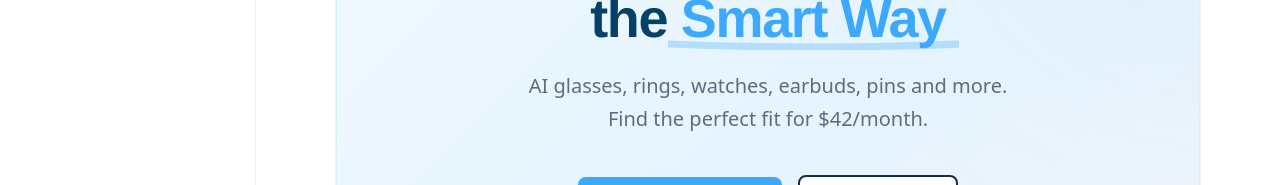
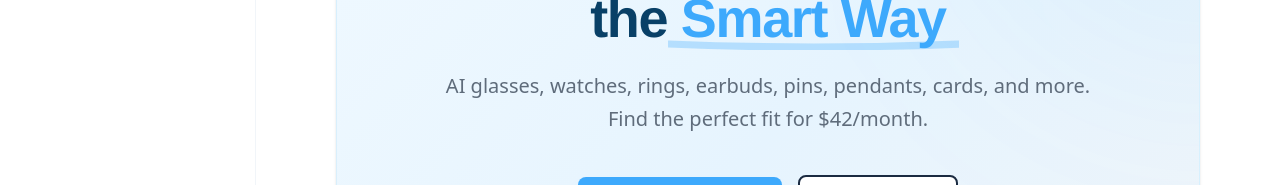
Before and after one commit to thinking-spot/techloop, a Next.js app: page / in a window 1280 px wide. Shown: the part 325-510 px from the top of the page. Built offline with nearby package versions, Linux system fonts and the light colour scheme; no server answers; the database is empty.

Commit message:
home device list

```diff
--- a/src/app/page.tsx
+++ b/src/app/page.tsx
@@ -36,7 +36,8 @@ export default async function Home() {
             </span>
           </h1>
           <p className="relative mx-auto mb-10 max-w-2xl text-[18px] text-paragraph leading-relaxed md:text-[20px]">
-            AI glasses, rings, watches, <br className="md:hidden" /> earbuds, pins and more. <br className="hidden md:block" />
+            AI glasses, watches, rings, earbuds, pins, pendants, cards, and
+            more. <br className="md:hidden" /><br className="hidden md:block" />
             Find the perfect fit for $42/month.
           </p>
 
```
